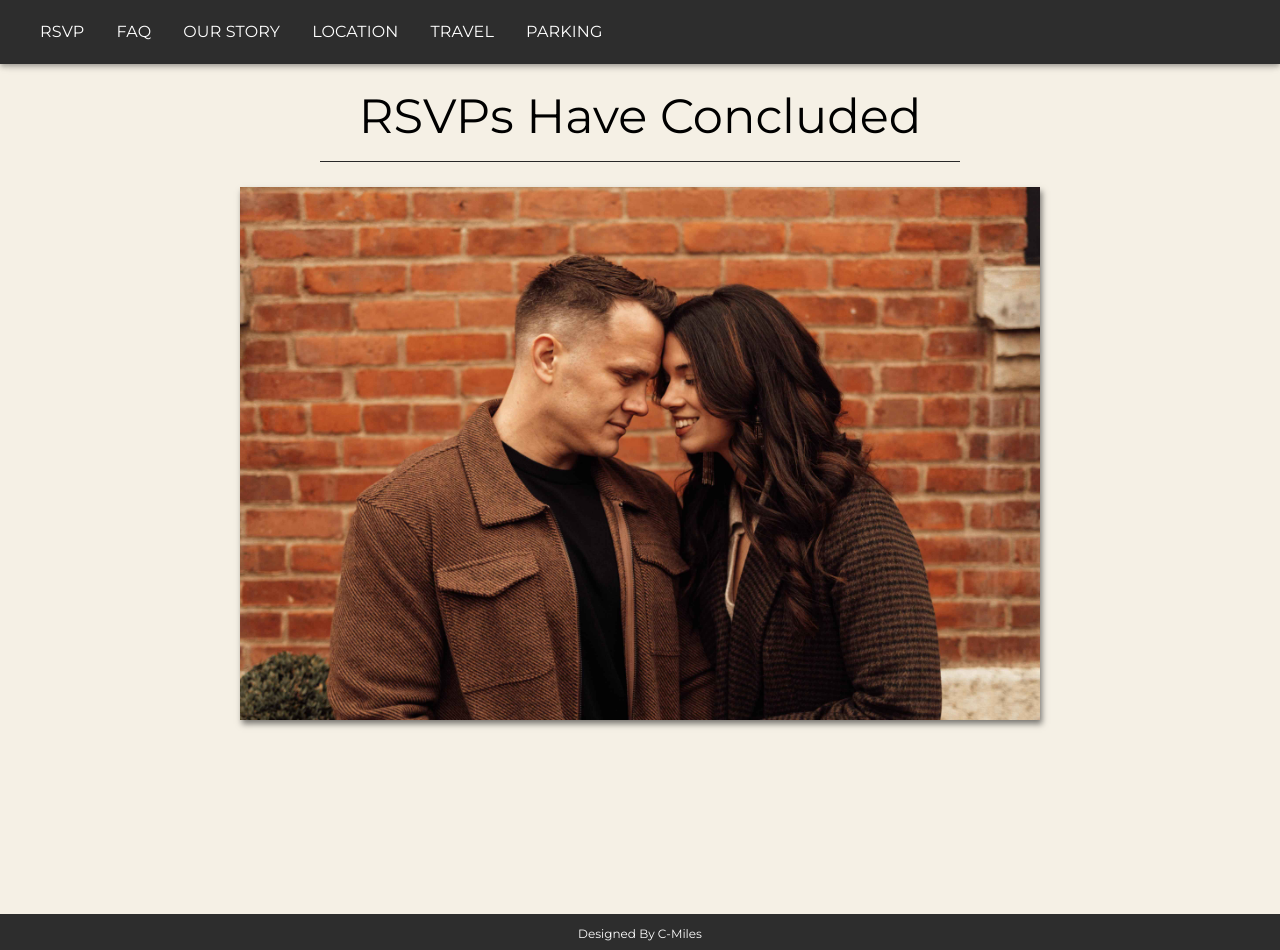
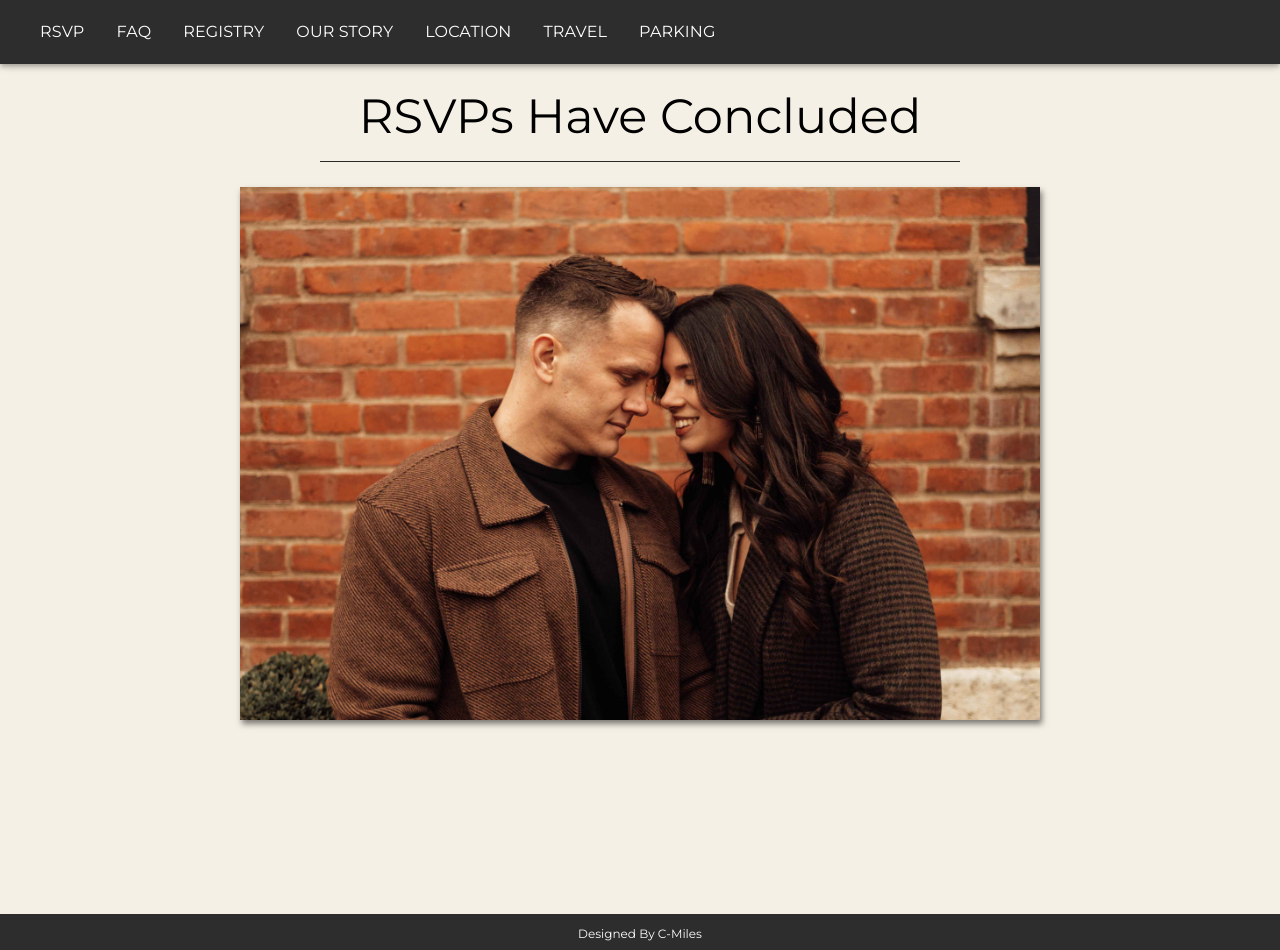
Before and after one commit to C-Miles/wedding-rsvp-app, a React (Create React App) app: page /rsvp in a window 1280 px wide. Built offline with nearby package versions, Linux system fonts and the light colour scheme.

Commit message:
add registry link to navbar

```diff
--- a/src/NavBar.js
+++ b/src/NavBar.js
@@ -85,6 +85,9 @@ const NavBar = () => {
             <ListItem button onClick={() => navigate("/faq")}>
               <ListItemText primary="FAQ" />
             </ListItem>
+            <ListItem button component="a" href="https://www.macys.com/registry/Casey-Batchelor-Chris-Miles/2459919" target="_blank">
+              <ListItemText primary="REGISTRY" />
+            </ListItem>
             <ListItem button onClick={() => navigate("/story")}>
               <ListItemText
                 primary="OUR STORY"
```
